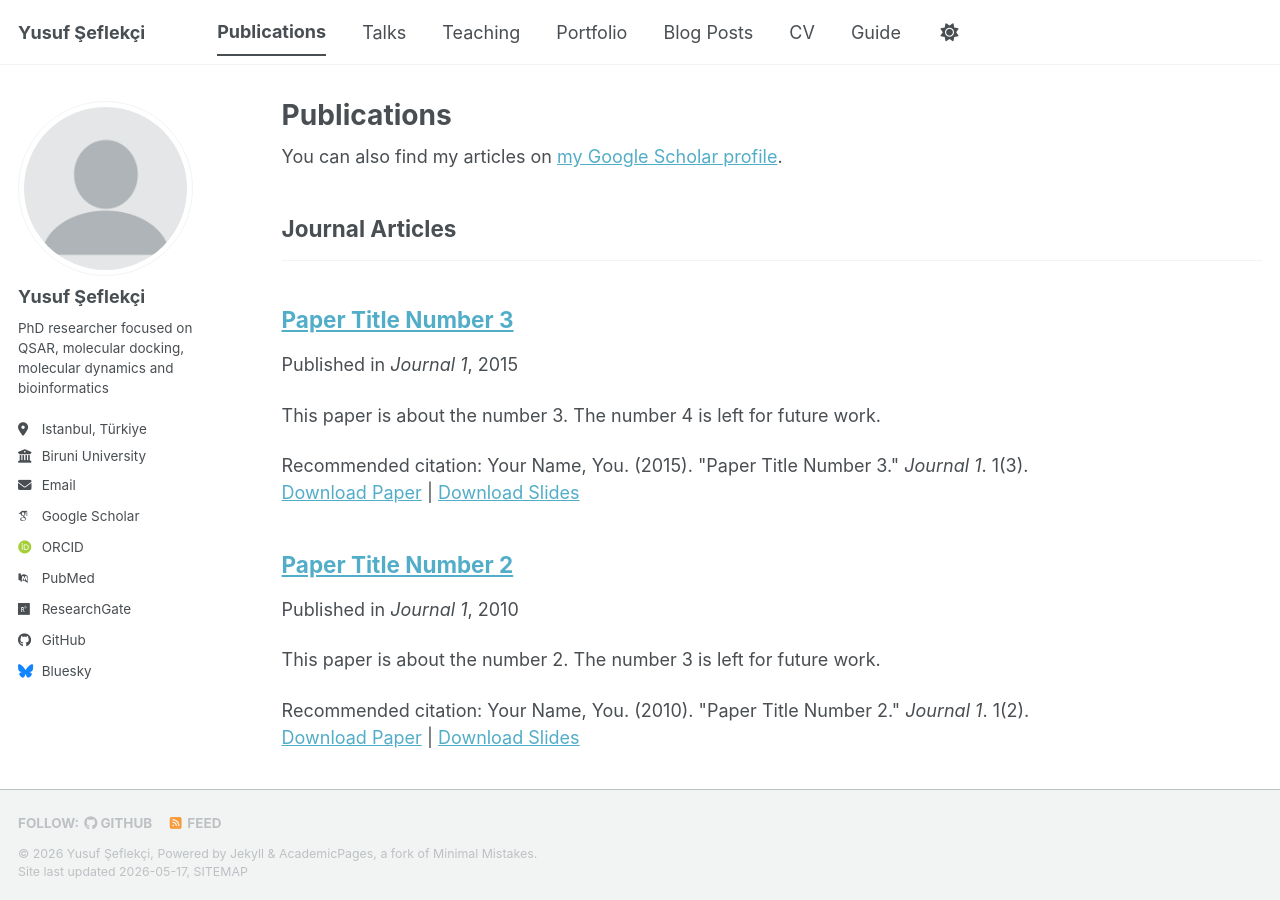
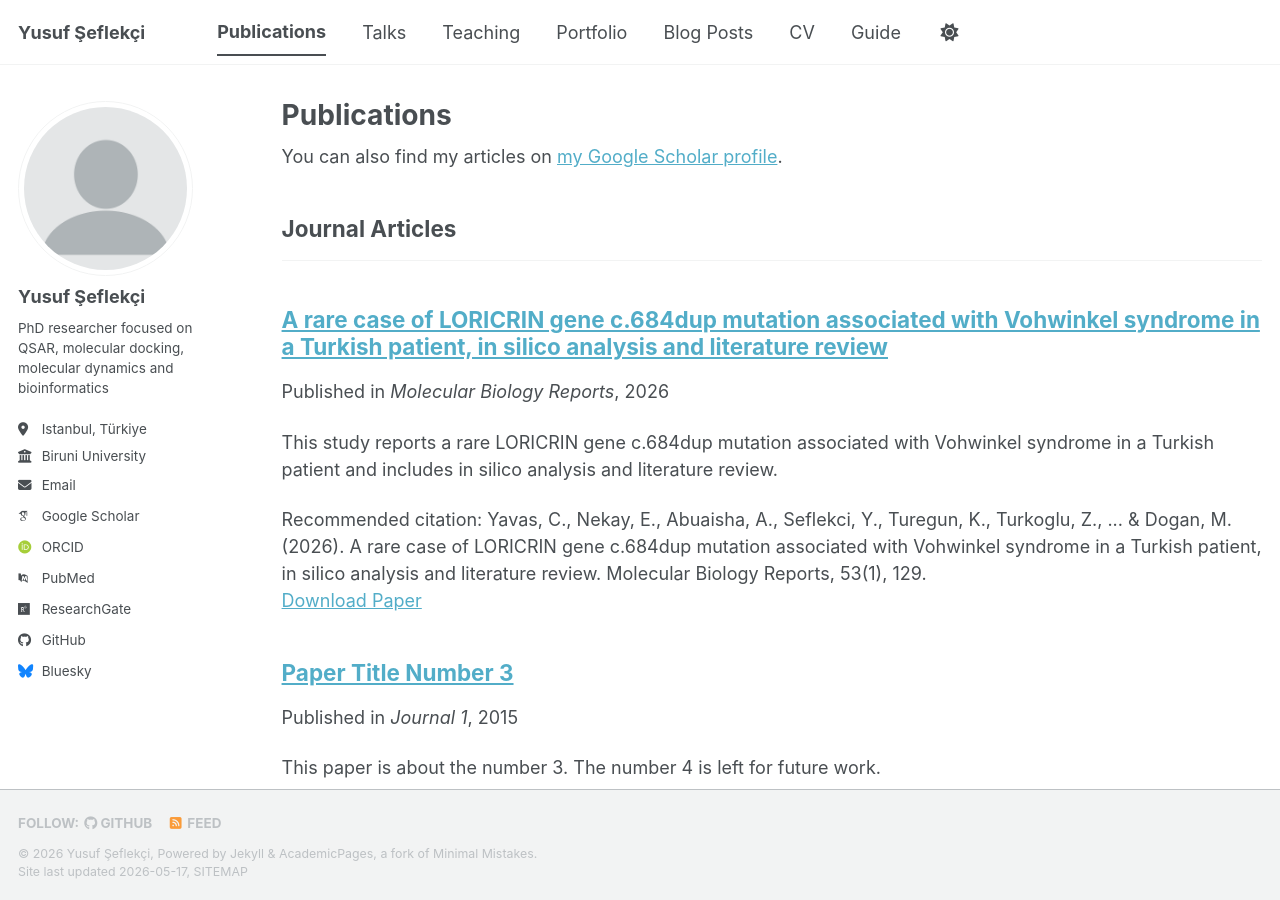
Before and after one commit to Yusuf-Sflk/academic-site, a Jekyll site: the page built from _pages/publications.html, in a window 1280 px wide and 900 px high. Built offline with Jekyll 4.4.1, drawn with Linux system fonts in a browser that asks for light colours; some web fonts are replaced; a script bundle is joined from its source files by our own code; library files that are not in the unit come from our copies.

Commit message:
Update 2026-11-27-loricrin-study.md

```diff
--- a/_publications/2026-11-27-loricrin-study.md
+++ b/_publications/2026-11-27-loricrin-study.md
@@ -1,3 +1,4 @@
+---
 title: "A rare case of LORICRIN gene c.684dup mutation associated with Vohwinkel syndrome in a Turkish patient, in silico analysis and literature review"
 collection: publications
 category: manuscripts
@@ -5,4 +6,7 @@ permalink: /publication/loricrin-study
 date: 2026-11-27
 venue: "Molecular Biology Reports"
 paperurl: "https://link.springer.com/article/10.1007/s11033-025-11257-w"
-citation: 'Yavas, C., Nekay, E., Abuaisha, A., Seflekci, Y., Turegun, K., Turkoglu, Z., ... & Dogan, M. (2026). A rare case of LORICRIN gene c. 684dup mutation associated with Vohwinkel syndrome in a Turkish patient, in silico analysis and literature review. Molecular Biology Reports, 53(1), 129.'
+citation: "Yavas, C., Nekay, E., Abuaisha, A., Seflekci, Y., Turegun, K., Turkoglu, Z., ... & Dogan, M. (2026). A rare case of LORICRIN gene c.684dup mutation associated with Vohwinkel syndrome in a Turkish patient, in silico analysis and literature review. Molecular Biology Reports, 53(1), 129."
+---
+
+This study reports a rare LORICRIN gene c.684dup mutation associated with Vohwinkel syndrome in a Turkish patient and includes in silico analysis and literature review.
```
